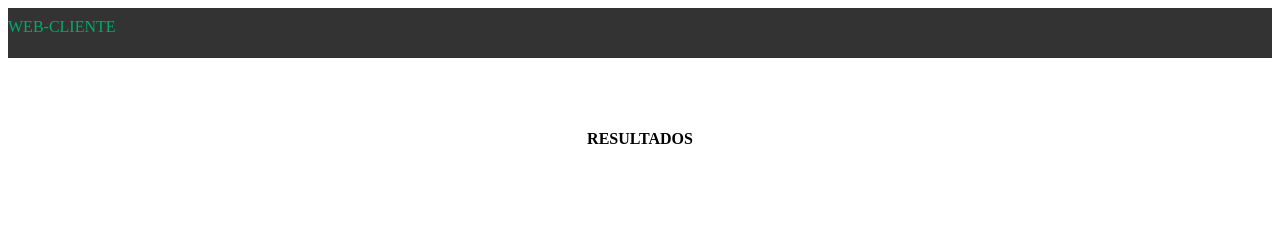
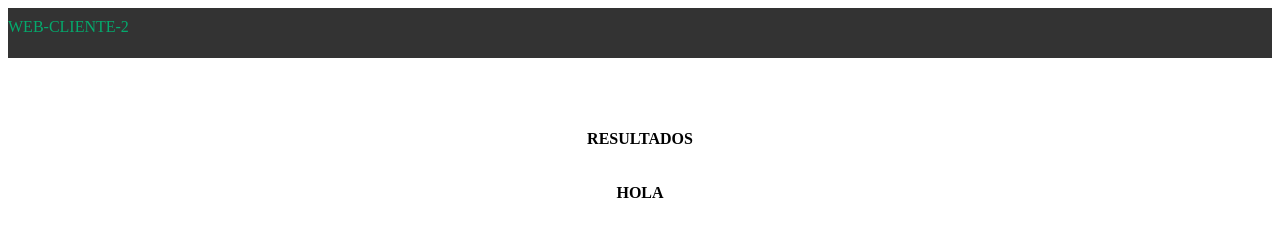
Before and after one commit to ibvservices0/webcliente, a plain HTML site: page results.html in a window 1280 px wide. Drawn offline with Linux system fonts and the light colour scheme.

Commit message:
webCliente2

```diff
--- a/results.html
+++ b/results.html
@@ -37,17 +37,15 @@
         </style>
     </head>
     <body>
-        <div id="main_container">
+        <script>
 
-            <div class="topnav_outer">
-                <div class="topnav">
-                    <span class="myelement">WEB-CLIENTE</span>
-                </div>
-            </div>
+            var myhtml = '<div id="main_container">';
+            myhtml = myhtml + '<div class="topnav_outer"><div class="topnav"><span class="myelement">WEB-CLIENTE-2</span></div></div>';
+            myhtml = myhtml + '<br><br><br><br><span class="span-custom">RESULTADOS</span>';
+            myhtml = myhtml + '<br><br><span class="span-custom">HOLA</span>';
+            myhtml = myhtml + '</div>';
+            document.body.innerHTML = myhtml;
 
-            <br><br><br><br>
-            <span class="span-custom">RESULTADOS</span>
-
-        </div>
+        </script>
     </body>
 </html>
```
